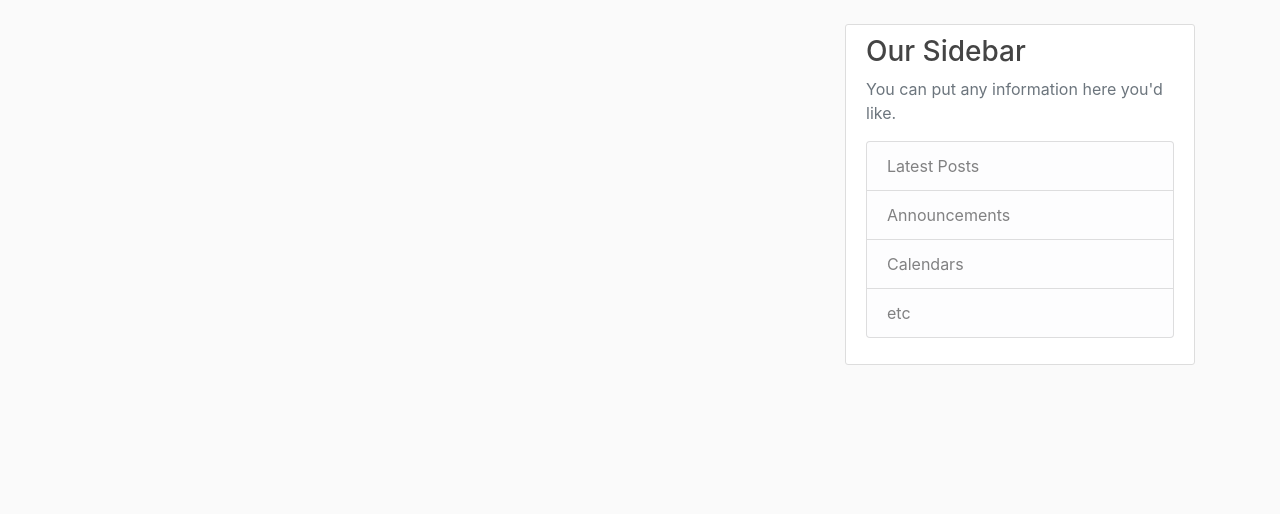
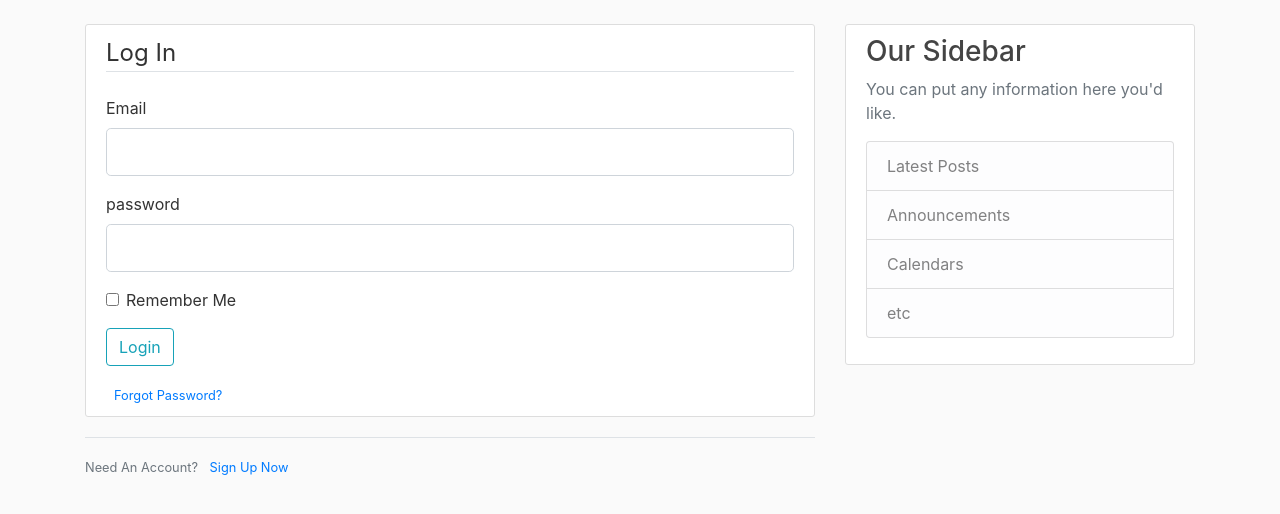
Before and after one commit to them6r/flaskdemo, a Flask app: page /login in a window 1280 px wide. Shown: the part 56-570 px from the top of the page. Run offline with Flask 2, Linux system fonts and the light colour scheme; some libraries are stand-ins or nearby versions.

Commit message:
finshed login and register

```diff
--- a/app.py
+++ b/app.py
@@ -18,7 +18,6 @@ posts = [
     }
 ]
 
-
 @app.route("/")
 @app.route("/home")
 def home():
@@ -37,9 +36,15 @@ def register():
         return redirect(url_for('home'))
     return render_template('register.html', title='Register', form=form)
 
-@app.route("/login")
+@app.route("/login", methods=['GET', 'POST'])
 def login():
     form = LoginForm()
+    if form.validate_on_submit():
+        if form.email.data == 'admin@blog.com' and form.password.data == 'password':
+            flash('You have been logged in!', 'success')
+            return redirect(url_for('home'))
+        else:
+            flash('Login unsuccessful, please check username and/or password', 'danger')
     return render_template('login.html', title='Login', form=form)
 
 if __name__ == '__main__':
--- a/forms.py
+++ b/forms.py
@@ -11,5 +11,5 @@ class RegistrationForm(FlaskForm):
 class LoginForm(FlaskForm):
     email = StringField('Email', validators=[DataRequired(), Email()])
     password = PasswordField('password', validators=[DataRequired()])
-    rememer = BooleanField('Remember Me')
+    remember = BooleanField('Remember Me')
     submit = SubmitField('Login')
--- a/templates/layout.html
+++ b/templates/layout.html
@@ -4,12 +4,9 @@
     <!-- Required meta tags -->
     <meta charset="utf-8">
     <meta name="viewport" content="width=device-width, initial-scale=1, shrink-to-fit=no">
-
     <!-- Bootstrap CSS -->
     <link rel="stylesheet" href="https://maxcdn.bootstrapcdn.com/bootstrap/4.0.0/css/bootstrap.min.css" integrity="sha384-Gn5384xqQ1aoWXA+058RXPxPg6fy4IWvTNh0E263XmFcJlSAwiGgFAW/dAiS6JXm" crossorigin="anonymous">
-
     <link rel="stylesheet" type="text/css" href="{{ url_for('static', filename='main.css') }}">
-
     {% if title %}
         <title>Flask Blog - {{ title }}</title>
     {% else %}
@@ -26,13 +23,13 @@
           </button>
           <div class="collapse navbar-collapse" id="navbarToggle">
             <div class="navbar-nav mr-auto">
-              <a class="nav-item nav-link" href="/">Home</a>
-              <a class="nav-item nav-link" href="/about">About</a>
+              <a class="nav-item nav-link" href="{{ url_for('home') }}">Home</a>
+              <a class="nav-item nav-link" href="{{ url_for('about') }}">About</a>
             </div>
             <!-- Navbar Right Side -->
             <div class="navbar-nav">
-              <a class="nav-item nav-link" href="/login">Login</a>
-              <a class="nav-item nav-link" href="/register">Register</a>
+              <a class="nav-item nav-link" href="{{ url_for('login') }}">Login</a>
+              <a class="nav-item nav-link" href="{{ url_for('register') }}">Register</a>
             </div>
           </div>
         </div>
@@ -67,8 +64,6 @@
         </div>
       </div>
     </main>
-
-
     <!-- Optional JavaScript -->
     <!-- jQuery first, then Popper.js, then Bootstrap JS -->
     <script src="https://code.jquery.com/jquery-3.2.1.slim.min.js" integrity="sha384-KJ3o2DKtIkvYIK3UENzmM7KCkRr/rE9/Qpg6aAZGJwFDMVNA/GpGFF93hXpG5KkN" crossorigin="anonymous"></script>
--- a/templates/login.html
+++ b/templates/login.html
@@ -1,7 +1,52 @@
 {% extends "layout.html" %}
 {% block content %}
-
-
-
-
+    <div class="content-section">
+        <form method="POST" action="">
+            {{ form.hidden_tag() }}
+            <fieldset class="form-group">
+                <legend class="border-bottom mb-4">Log In</legend>
+                <div class="form-group">
+                    {{ form.email.label(class="form-control-label") }}
+                    {% if form.email.errors %}
+                        {{ form.email(class="form-control form-control-lg is-invalid") }}
+                        <div class="invalid-feedback">
+                            {% for error in form.email.errors %}
+                                <span>{{ error }}</span>
+                            {% endfor %}
+                        </div>
+                    {% else %}
+                        {{ form.email(class="form-control form-control-lg") }}
+                    {% endif %}
+                </div>
+                <div class="form-group">
+                    {{ form.password.label(class="form-control-label") }}
+                    {% if form.password.errors %}
+                        {{ form.password(class="form-control form-control-lg is-invalid") }}
+                        <div class="invalid-feedback">
+                            {% for error in form.password.errors %}
+                                <span>{{ error }}</span>
+                            {% endfor %}
+                        </div>
+                    {% else %}
+                        {{ form.password(class="form-control form-control-lg") }}
+                    {% endif %}
+                </div>
+                <div class="form-check">
+                    {{ form.remember(class="form-check-input") }}
+                    {{ form.remember.label(class="form-check-label") }}
+                </div>
+            </fieldset>
+            <div class="form-group">
+                {{ form.submit(class="btn btn-outline-info") }}
+            </div>
+            <small class="text-muted ml-2">
+                <a href="#">Forgot Password?</a>
+            </small>
+        </form>
+    </div>
+    <div class="border-top pt-3">
+        <small class="text-muted">
+            Need An Account? <a class="ml-2" href="{{ url_for('register') }}">Sign Up Now</a>
+        </small>
+    </div>
 {% endblock content %}
```
